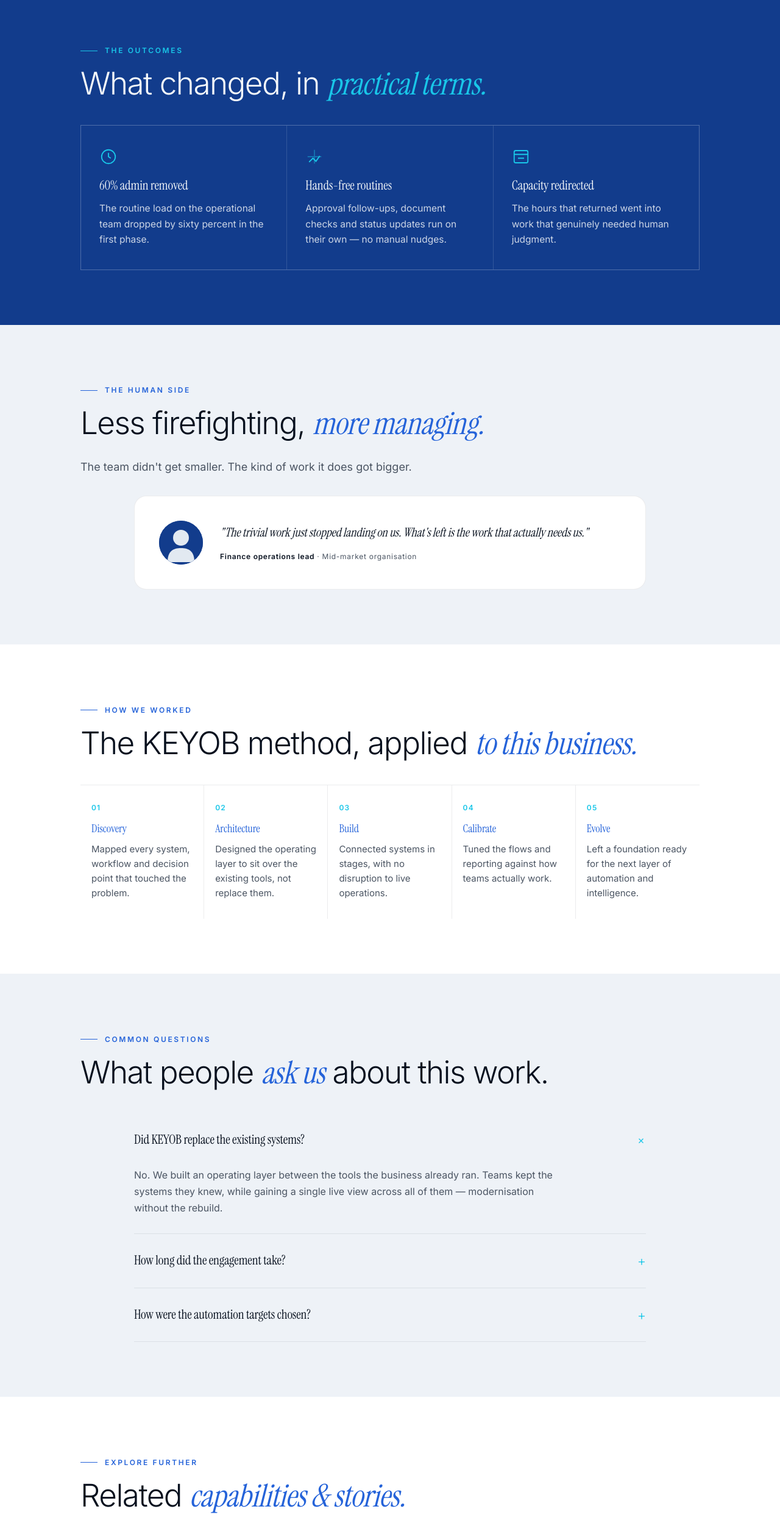
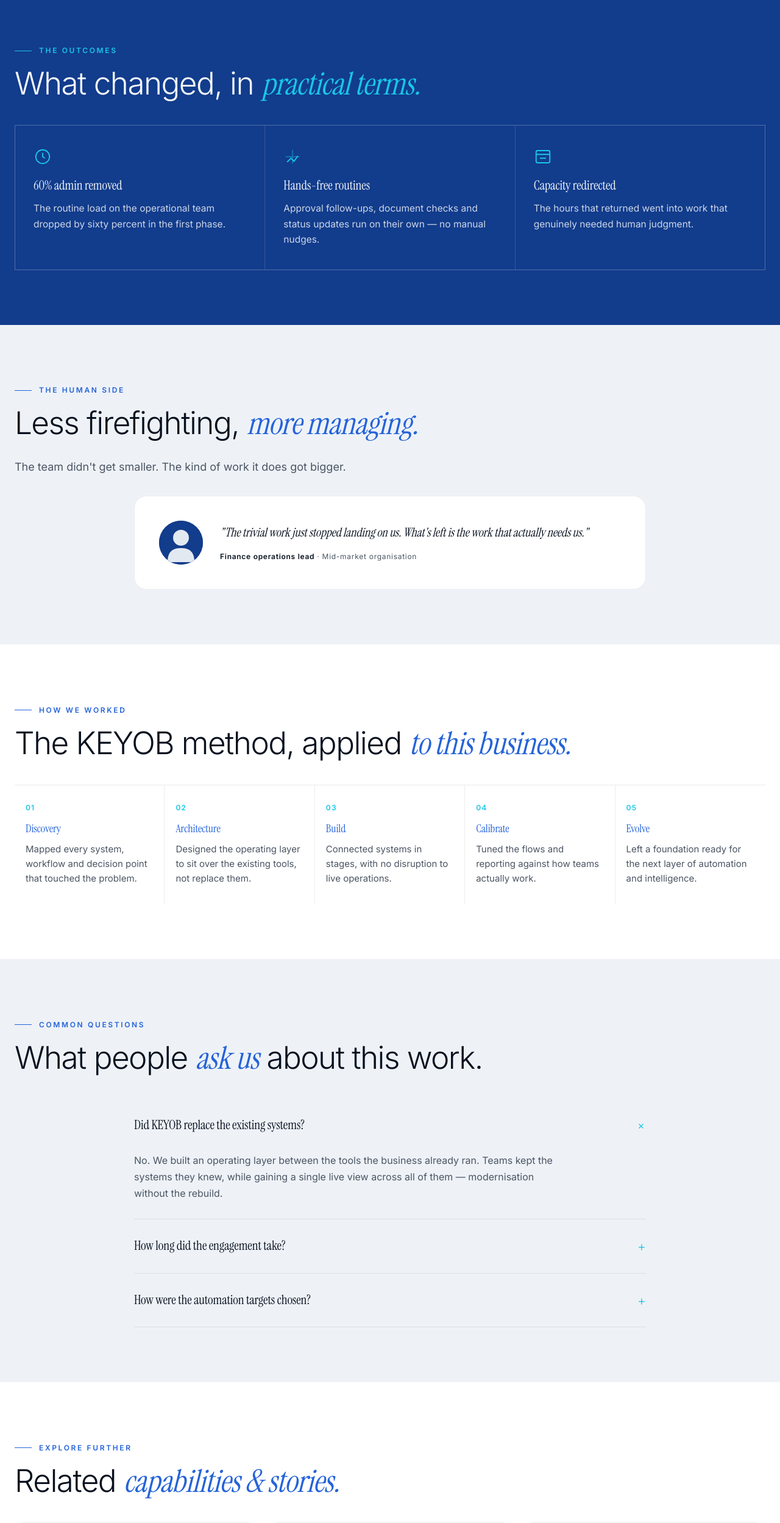
Before and after one commit to jawad14/keyob, a Next.js app: page /stories/back-office-automation in a window 1280 px wide. Shown: the part 2533-5031 px from the top of the page at 61% size. Built offline with nearby package versions, Linux system fonts and the light colour scheme.

Commit message:
refactor: replace story-narrow--wide class with wrap for consistency in layout

```diff
--- a/app/globals.css
+++ b/app/globals.css
@@ -2773,7 +2773,6 @@
    ===================================================================== */
 
 .story-narrow { max-width: 760px; margin: 0 auto; padding: 0 32px; }
-.story-narrow--wide { max-width: 1080px; }
 
 /* HERO */
 .story-shero {
--- a/components/blocks/NewsArticleDetail.tsx
+++ b/components/blocks/NewsArticleDetail.tsx
@@ -30,7 +30,7 @@
       {/* HERO */}
       <header className="news-ahero">
         <div className="news-ahero-mesh" aria-hidden="true" />
-        <div className="news-narrow news-ahero-in">
+        <div className="wrap news-ahero-in">
           <div className="news-crumb">
             <Link href="/">Home</Link>
             <span>/</span>
--- a/components/blocks/StoryDetail.tsx
+++ b/components/blocks/StoryDetail.tsx
@@ -86,7 +86,7 @@
 
       {/* OUTCOMES — dark, 3 cards */}
       <section className="story-outcomes-section">
-        <div className="story-narrow story-narrow--wide">
+        <div className="wrap">
           <div className="story-kicker story-kicker--on-dark">The outcomes</div>
           <h2 className="story-h2--on-dark">
             What changed, in <em>practical terms.</em>
@@ -112,7 +112,7 @@
 
       {/* HUMAN SIDE */}
       <section className="story-human">
-        <div className="story-narrow story-narrow--wide">
+        <div className="wrap">
           <div className="story-kicker">The human side</div>
           <h2>
             Less firefighting, <em>more managing.</em>
@@ -143,7 +143,7 @@
 
       {/* METHOD RECAP */}
       <section className="story-method">
-        <div className="story-narrow story-narrow--wide">
+        <div className="wrap">
           <div className="story-kicker">How we worked</div>
           <h2>
             The KEYOB method, applied <em>to this business.</em>
@@ -162,7 +162,7 @@
 
       {/* FAQ */}
       <section className="story-faq">
-        <div className="story-narrow story-narrow--wide">
+        <div className="wrap">
           <div className="story-kicker">Common questions</div>
           <h2>
             What people <em>ask us</em> about this work.
@@ -174,7 +174,7 @@
       {/* RELATED */}
       {related.length > 0 && (
         <section className="story-related">
-          <div className="story-narrow story-narrow--wide">
+          <div className="wrap">
             <div className="story-kicker">Explore further</div>
             <h2>
               Related <em>capabilities &amp; stories.</em>
```
